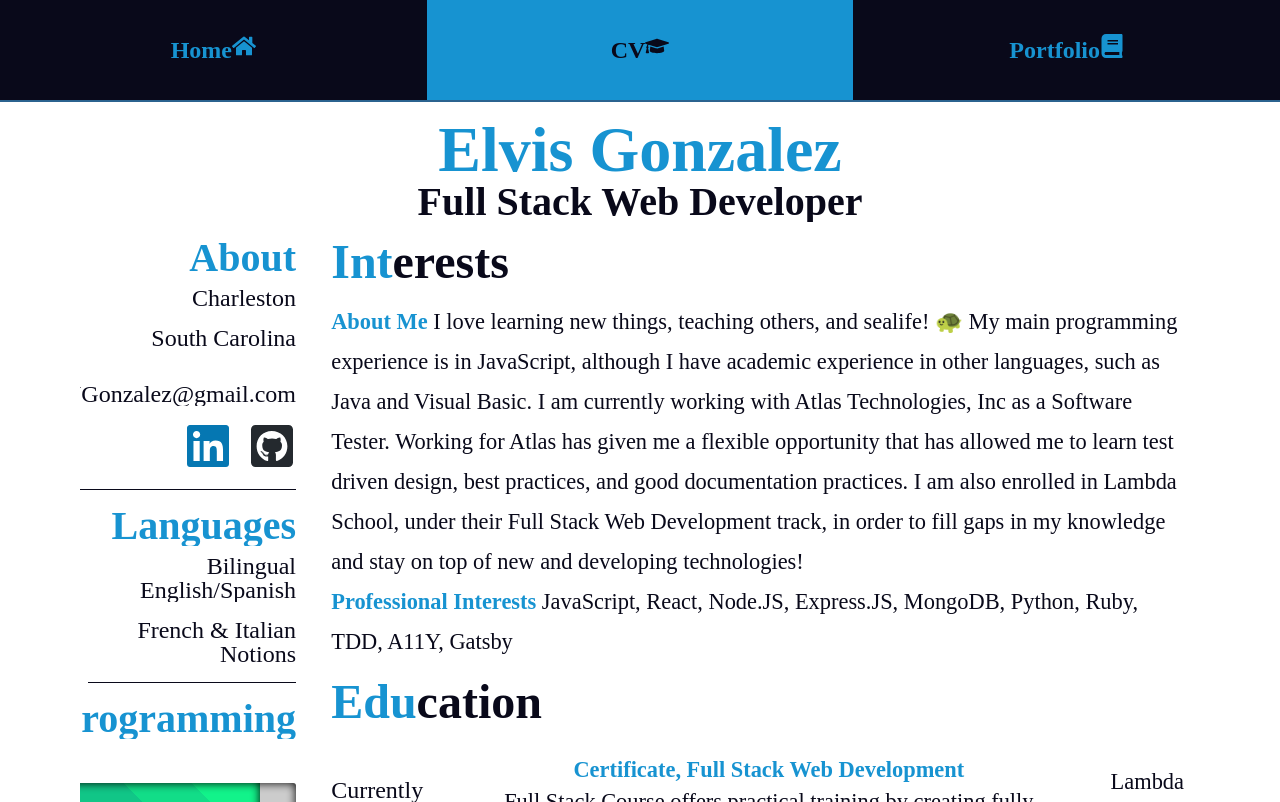
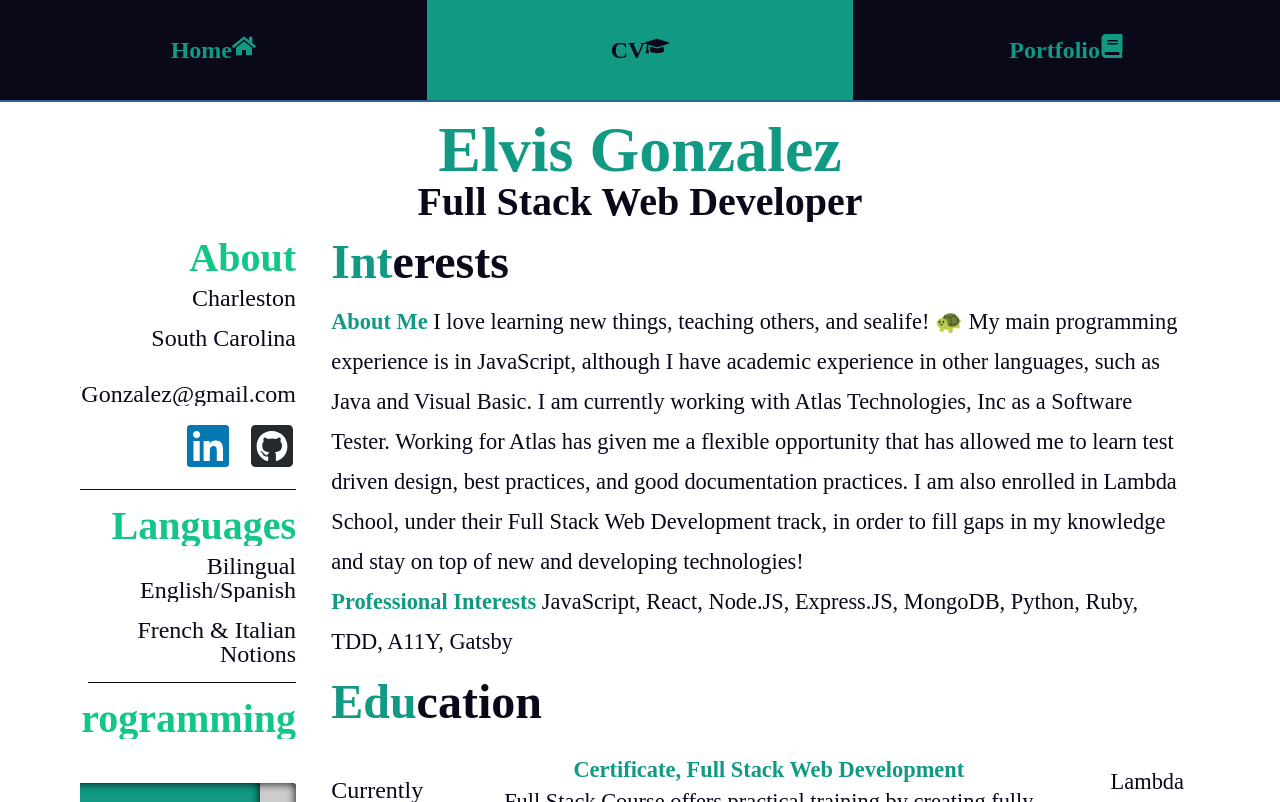
Before and after one commit to ElvisJG/resume-react, a React (Create React App) app: page /cv in a window 1280 px wide. Built offline with nearby package versions, Linux system fonts and the light colour scheme; the HTML template or start-up script is replaced by a standard one.

Commit message:
fresh coat of paint on the rebrand

```diff
--- a/src/component/CV/CV.css
+++ b/src/component/CV/CV.css
@@ -8,7 +8,7 @@
 }
 
 em {
-  color: #1793d1;
+  color: #119983;
 }
 
 .main-section {
@@ -24,7 +24,7 @@ em {
 .cv-title h1 {
   font-size: 4rem;
   font-weight: bolder;
-  color: #1793d1;
+  color: #119983;
 }
 
 .cv-title h2 {
@@ -59,7 +59,7 @@ em {
 
 .aside-section h2 {
   font-size: 2.5rem;
-  color: #1793d1;
+  color: #11c687;
   font-weight: bold;
   margin-bottom: 0.5rem;
 }
@@ -116,6 +116,7 @@ em {
   -webkit-box-shadow: inset 0 0 10px #000000;
   box-shadow: inset 0 0 10px #000000;
   min-width: 100%;
+  animation: slide-in 1s reverse;
 }
 
 .bars li em {
@@ -137,7 +138,8 @@ em {
   -webkit-box-shadow: inset 0 0 10px #000000;
   box-shadow: inset 0 0 10px #000000;
   padding-right: 24px;
-  background-image: linear-gradient(
+  background: #119983;
+  /* background-image: linear-gradient(
     45deg,
     rgb(16, 86, 126) 0%,
     rgb(16, 86, 126) 12.5%,
@@ -146,23 +148,29 @@ em {
     rgb(17, 131, 129) 25%,
     rgb(17, 131, 129) 37.5%,
     rgb(17, 153, 131) 37.5%,
-    rgb(17, 153, 131) 50%,
+    hsl(170, 80%, 33%) 50%,
     rgb(17, 176, 133) 50%,
     rgb(17, 176, 133) 62.5%,
     rgb(17, 198, 135) 62.5%,
-    rgb(17, 198, 135) 75%,
+    hsl(159, 84%, 42%) 75%,
     rgb(18, 221, 136) 75%,
     rgb(18, 221, 136) 87.5%,
     rgb(18, 243, 138) 87.5%,
     rgb(18, 243, 138) 100%
-  );
+  ); */
   background-size: 250%;
-  animation: bars-animation 1.25s linear infinite alternate-reverse;
+  animation: bars-animation 1.25s 1s linear infinite alternate-reverse;
   display: inline-block;
   height: 42px;
   line-height: 42px;
   border-radius: 3px 0 0 3px;
   max-width: 90%;
+}
+
+/* @keyframes slide-in {
+  100% {
+    transform: translateX(-66.6666%);
+  }
 }
 
 @keyframes bars-animation {
@@ -175,7 +183,7 @@ em {
   0% {
     background-position: left;
   }
-}
+} */
 
 /*---------------------------------------*/
 /*          Content Section              */
--- a/src/component/Navigation/Navbar.css
+++ b/src/component/Navigation/Navbar.css
@@ -23,7 +23,7 @@
 
 .sections a {
   text-decoration: none;
-  color: #1793d1;
+  color: #119983;
   font-weight: bold;
   width: 100%;
   line-height: 100px;
@@ -34,7 +34,7 @@
 }
 
 .sections a.active {
-  background: #1793d1;
+  background: #119983;
   color: #09091a;
 }
 
```
